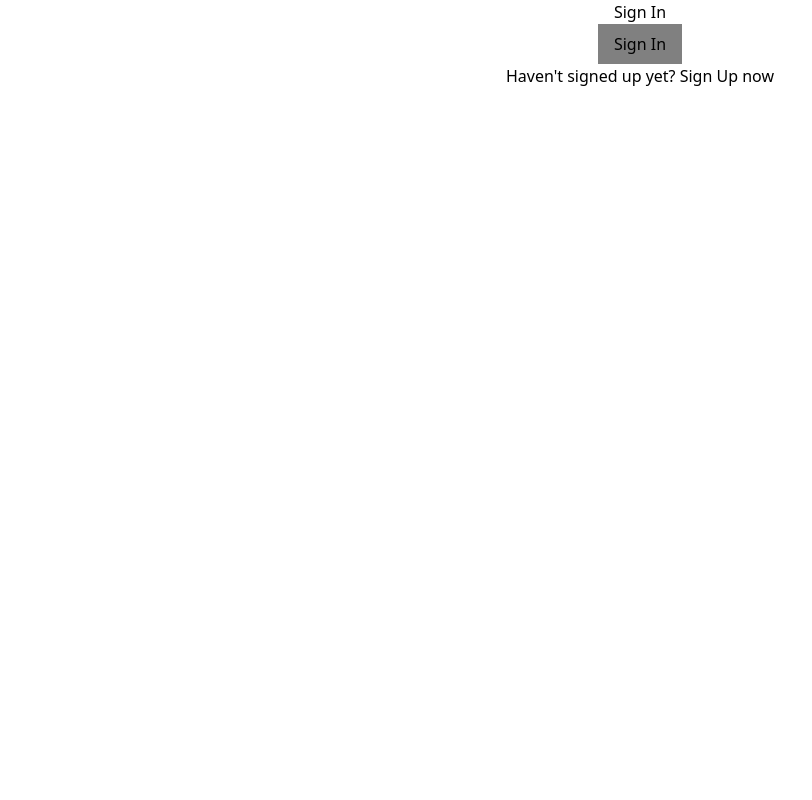
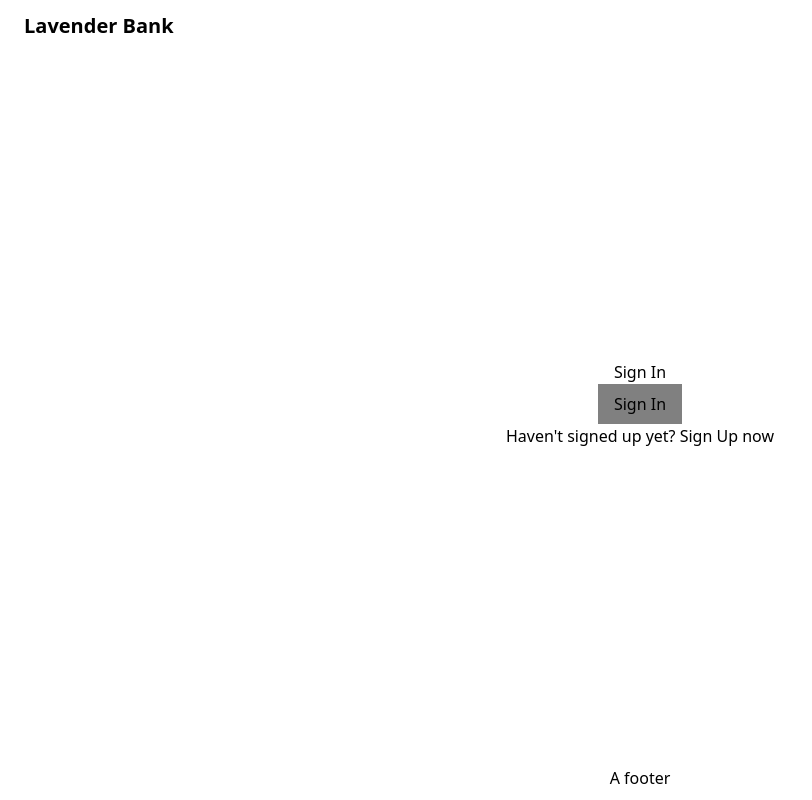
Before and after one commit to Hack-Weekly/lavender-snake-banking, a React (Vite) app in the folder frontend/: page /signin in a window 1280 px wide. Shown: the whole page, without its empty margins (0-812 px from the left). Built offline with nearby package versions, Linux system fonts and the light colour scheme.

Commit message:
add root layout

```diff
--- a/frontend/src/App.jsx
+++ b/frontend/src/App.jsx
@@ -6,6 +6,7 @@ import Signin from "./components/Signin.jsx";
 import Dashboard from "./components/Dashboard.jsx";
 import Deposits from "./components/Deposits.jsx";
 import AuthContextProvider from "./context/AuthContext.jsx";
+import RootLayout from "./components/layouts/RootLayout.jsx";
 
 function App() {
   return (
@@ -13,9 +14,11 @@ function App() {
       <Router>
         <AuthContextProvider>
           <Routes>
+            <Route element={<RootLayout />}>
+              <Route path="/signup" element={<Signup />} />
+              <Route path="/signin" element={<Signin />} />
+            </Route>
             <Route path="/" element={<Home />} />
-            <Route path="/signup" element={<Signup />} />
-            <Route path="/signin" element={<Signin />} />
             <Route path="/dashboard" element={<Dashboard />} />
             <Route path="/payments" element={<Payments />} />
             <Route path="/deposits" element={<Deposits />} />
--- /dev/null
+++ b/frontend/src/components/layouts/RootLayout.jsx
@@ -0,0 +1,15 @@
+import { Outlet } from "react-router-dom";
+
+const RootLayout = () => {
+  return (
+    <div className="min-h-[100vh]">
+      <header className="px-6 py-3 text-xl font-bold">Lavender Bank</header>
+      <main className="min-h-[calc(100vh-6rem)] flex flex-col items-center justify-center p-6">
+        <Outlet />
+      </main>
+      <footer className="px-6 py-[0.6rem] text-center">A footer</footer>
+    </div>
+  );
+};
+
+export default RootLayout;
```
Also changed, not shown: frontend/src/components/layouts/DashboardLayout.jsx (added).
